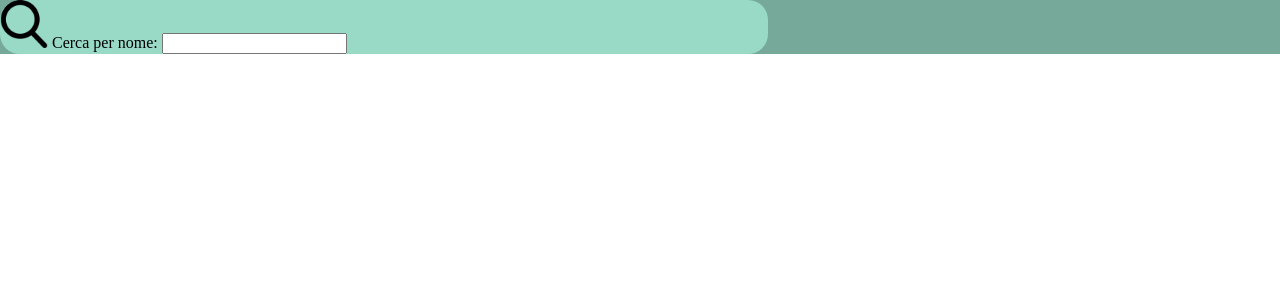
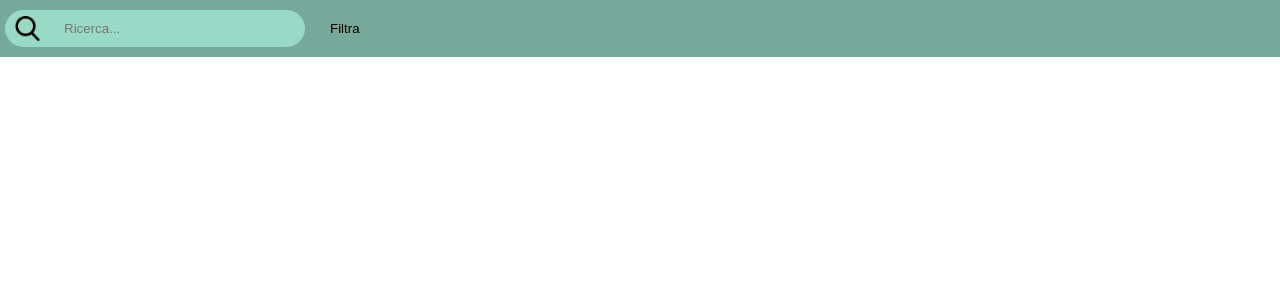
Before and after one commit to EdoardoPuce/webproject, a PHP site: page /catalogo.php in a window 1280 px wide. Shown: the part 114-414 px from the top of the page. Run offline with PHP 8.4, Linux system fonts and the light colour scheme; data that the repository does not hold is empty.

Commit message:
Modificata cartella immagini articoli, modificato css catalogo e catalogo

```diff
--- a/bootstrap.php
+++ b/bootstrap.php
@@ -1,6 +1,7 @@
 <?php
 session_start();
 define("UPLOAD_DIR", "./upload/");
+define("UPLOAD_IMG", "./upload/imgArticoli/");
 require_once("db/database.php");
 $dbh = new DatabaseHelper("localhost", "root", "", "progettowebdb", 3306 );
 ?>
--- a/css/catalogo.css
+++ b/css/catalogo.css
@@ -2,13 +2,58 @@ section:first-of-type{
     background-color: #76A99A;
 }
 
-section > form{
+main > section > form{
+    display: inline-block;
     background-color: #98DAC6;
     border-radius: 20px;
-    height: 60%;
-    width: 60%;
+    height: 80%;
+    width: 300px;
 }
 
+main > section:first-of-type{
+    padding: 10px 5px;
+}
+
+section > form > label{
+    vertical-align: top;
+    font-family: verdana, "Helvetica Neue", Helvetica, sans-serif;
+    color: black;
+}
+
+section > input[type="button"]{
+
+    vertical-align:middle;
+    margin-left: 20px;
+    vertical-align:top;
+    margin-top:10px;
+    padding: 1px;
+    background-color: #76A99A;
+    border:none;
+
+
+
+}
+main > section > form > input[type="image"]{
+    width: 25px;
+    height: 25px;
+    padding-top: 6px;
+    padding-left: 10px;
+
+}
+
+main > section > form > input[type="text"]{
+    background-color: #98DAC6;
+    border: none;
+    padding-left: 10px;
+    vertical-align:top;
+    margin: 10px 10px;
+    width: 200px;
+}
+
+main > section > form > input[type="text"]:focus-within{
+    border: none;
+
+}
 div.articolo{
     display: inline-block;
     margin: 10px 2%;
--- a/template/articoliInCatalogo.php
+++ b/template/articoliInCatalogo.php
@@ -1,10 +1,13 @@
 <link rel="stylesheet" type="text/css" href="./css/catalogo.css" />
 
 <section>
-    <form>
-        <input type = "image" src ="./upload/search.png" alt = "Submit" width="48" height = "48" />
-        <label>Cerca per nome: <input type = "text" name = "ricerca"/>
+    <form class="rierca">
+        <input type = "image" src ="./upload/search.png" alt = "Submit" />
+        <input type = "text" name = "ricerca" placeholder="Ricerca..."/>
+
+
     </form>
+    <input type="button" value="Filtra"  />
 
 </section>
 
@@ -22,7 +25,7 @@
             } ?>
 
     <div class="articolo">
-        <img class="prodotto" src='<?php echo UPLOAD_DIR.$articolo["imgArticolo"]; ?>' alt ="" />
+        <img class="prodotto" src='<?php echo UPLOAD_IMG.$articolo["imgArticolo"];?>' alt ="" />
         <p class="prezzo">€ <?php echo ($articolo["prezzo"]) ?> </p>
         <p class="nome"> <?php echo ($articolo["nomeArticolo"]) ?> </p>
 
```
Also changed, not shown: upload/imgArticoli/berrettaDonna.png (renamed from upload/berrettaDonna.png), upload/imgArticoli/berrettaUomo.png (renamed from upload/berrettaUomo.png), upload/imgArticoli/pantaloniDonna.jpg (renamed from upload/pantaloniDonna.jpg), upload/imgArticoli/pantaloniUomo.jpg (renamed from upload/pantaloniUomo.jpg), upload/imgArticoli/paracollo.png (renamed from upload/paracollo.png).
